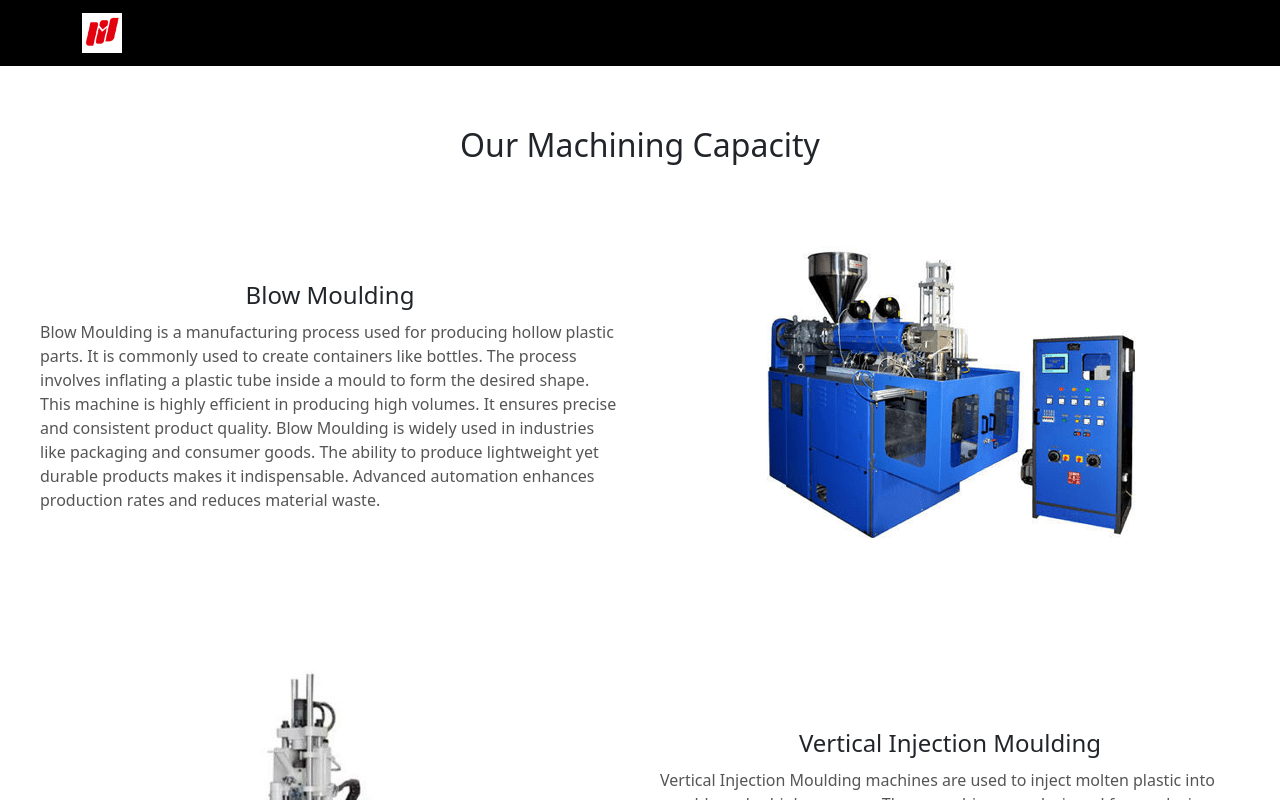
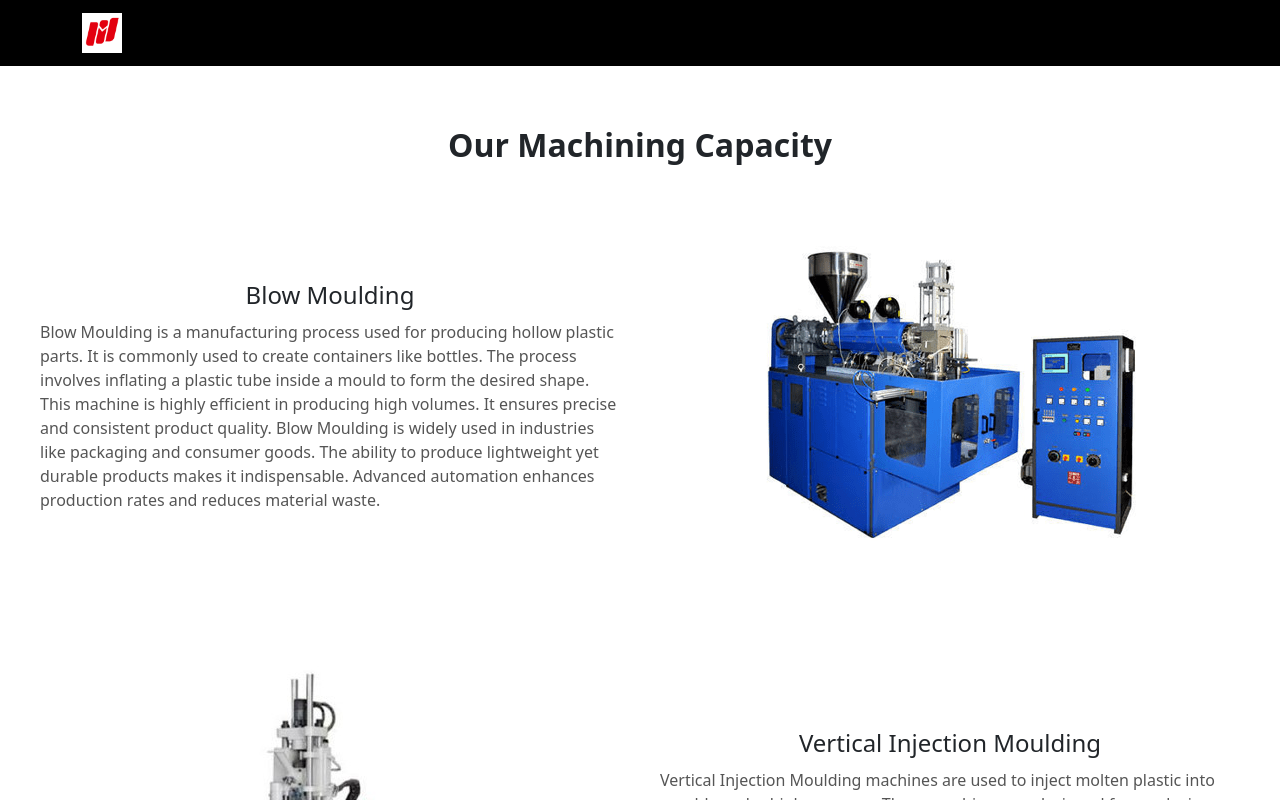
Before and after one commit to Shivansh-Raheja/Magnum-Polymers, a React (Create React App) app: page /capabilities in a window 1280 px wide. Shown: the top 800 px of the page. Built offline with nearby package versions, Linux system fonts and the light colour scheme.

Commit message:
change again

```diff
--- a/src/Pages/OurMachiningCapacity.js
+++ b/src/Pages/OurMachiningCapacity.js
@@ -42,7 +42,7 @@ const machines = [
 const OurMachiningCapacity = () => {
   return (
     <div className="machining-container">
-      <h1>Our Machining Capacity</h1>
+      <h1 style={{fontWeight:'bold'}}>Our Machining Capacity</h1>
       {machines.map((machine, index) => (
         <div
           key={index}
```
